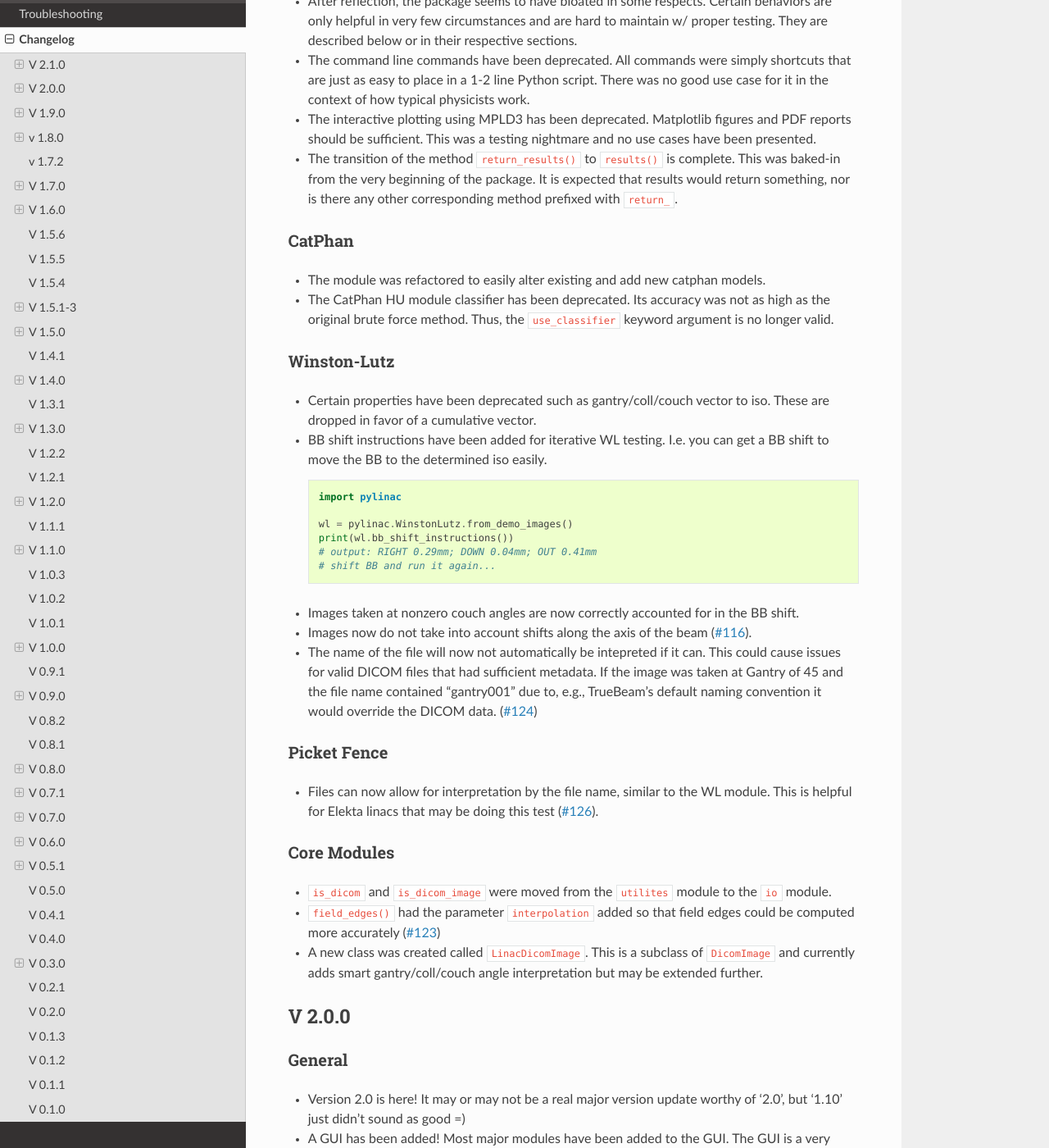
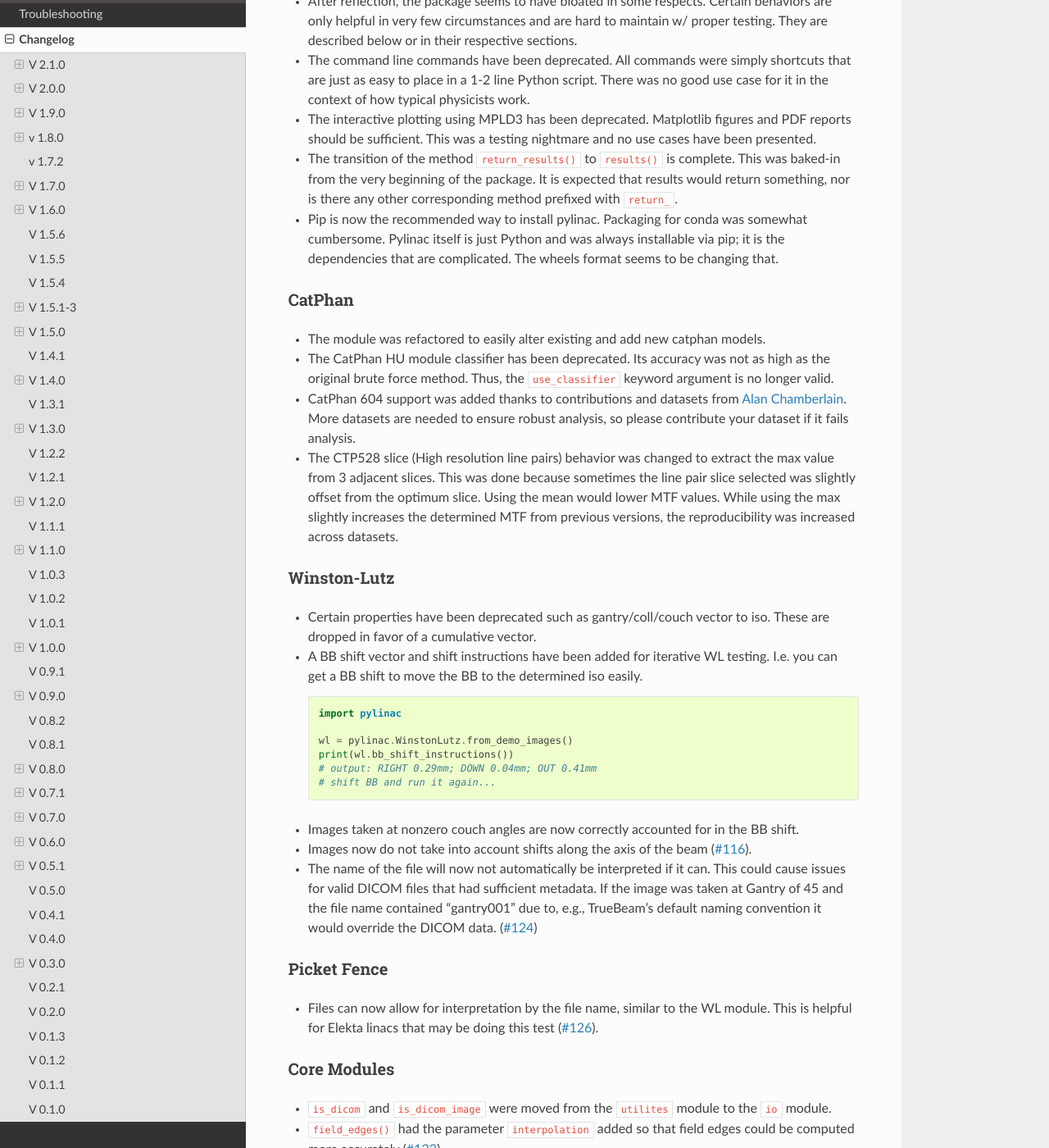
Before and after one commit to jrkerns/pylinac, a Sphinx documentation site: the page built from docs/source/changelog.rst, in a window 1280 px wide and 1400 px high, scrolled down 276 px. Shown: the whole window at 82% size. Built offline with Sphinx 7.4.7 and the Read the Docs theme 2.0.0, drawn with Linux system fonts in a browser that asks for light colours; cross-references to code outside the pages are shown as plain code; some of the changed text lies outside the part shown.

Commit message:
documentation updates and dep bumps

```diff
--- a/docs/source/changelog.rst
+++ b/docs/source/changelog.rst
@@ -19,6 +19,9 @@ General
 * The transition of the method ``return_results()`` to ``results()`` is complete. This was baked-in from the very
   beginning of the package. It is expected that results would return something, nor is there any other corresponding
   method prefixed with ``return_``.
+* Pip is now the recommended way to install pylinac. Packaging for conda was somewhat cumbersome. Pylinac itself is just
+  Python and was always installable via pip; it is the dependencies that are complicated.
+  The wheels format seems to be changing that.
 
 CatPhan
 ^^^^^^^
@@ -26,13 +29,19 @@ CatPhan
 * The module was refactored to easily alter existing and add new catphan models.
 * The CatPhan HU module classifier has been deprecated. Its accuracy was not as high as the original brute force method.
   Thus, the ``use_classifier`` keyword argument is no longer valid.
+* CatPhan 604 support was added thanks to contributions and datasets from `Alan Chamberlain <https://github.com/alanphys>`_.
+  More datasets are needed to ensure robust analysis, so please contribute your dataset if it fails analysis.
+* The CTP528 slice (High resolution line pairs) behavior was changed to extract the max value from 3 adjacent slices.
+  This was done because sometimes the line pair slice selected was slightly offset from the optimum slice. Using the
+  mean would lower MTF values. While using the max slightly increases the determined MTF from previous versions,
+  the reproducibility was increased across datasets.
 
 Winston-Lutz
 ^^^^^^^^^^^^
 
 * Certain properties have been deprecated such as gantry/coll/couch vector to iso.
   These are dropped in favor of a cumulative vector.
-* BB shift instructions have been added for iterative WL testing.
+* A BB shift vector and shift instructions have been added for iterative WL testing.
   I.e. you can get a BB shift to move the BB to the determined iso easily.
 
   .. code-block:: python
@@ -46,7 +55,7 @@ Winston-Lutz
 
 * Images taken at nonzero couch angles are now correctly accounted for in the BB shift.
 * Images now do not take into account shifts along the axis of the beam (`#116 <https://github.com/jrkerns/pylinac/issues/116>`_).
-* The name of the file will now not automatically be intepreted if it can. This could cause issues for valid DICOM files that had sufficient metadata.
+* The name of the file will now not automatically be interpreted if it can. This could cause issues for valid DICOM files that had sufficient metadata.
   If the image was taken at Gantry of 45 and the file name contained "gantry001" due to, e.g., TrueBeam's default naming convention it would override the DICOM data.
   (`#124 <https://github.com/jrkerns/pylinac/issues/124>`_)
 
@@ -60,8 +69,7 @@ Core Modules
 
 * ``is_dicom`` and ``is_dicom_image`` were moved from the ``utilites`` module to the ``io`` module.
 * ``field_edges()`` had the parameter ``interpolation`` added so that field edges could be computed more accurately (`#123 <https://github.com/jrkerns/pylinac/issues/123>`_)
-* A new class was created called ``LinacDicomImage``. This is a subclass of ``DicomImage`` and currently adds smart gantry/coll/couch angle interpretation but may be extended further.
-
+* A new class was created called ``LinacDicomImage``. This is a subclass of ``DicomImage`` and currently adds smart gantry/coll/couch angle interpretation but may be extended further in the future.
 
 
 V 2.0.0
```
Also changed, not shown: README.rst (+0 -11 lines), docs/source/cbct_docs.rst (+4 -10 lines), docs/source/winston_lutz.rst (+23 -11 lines), requirements.txt (+9 -10 lines).
